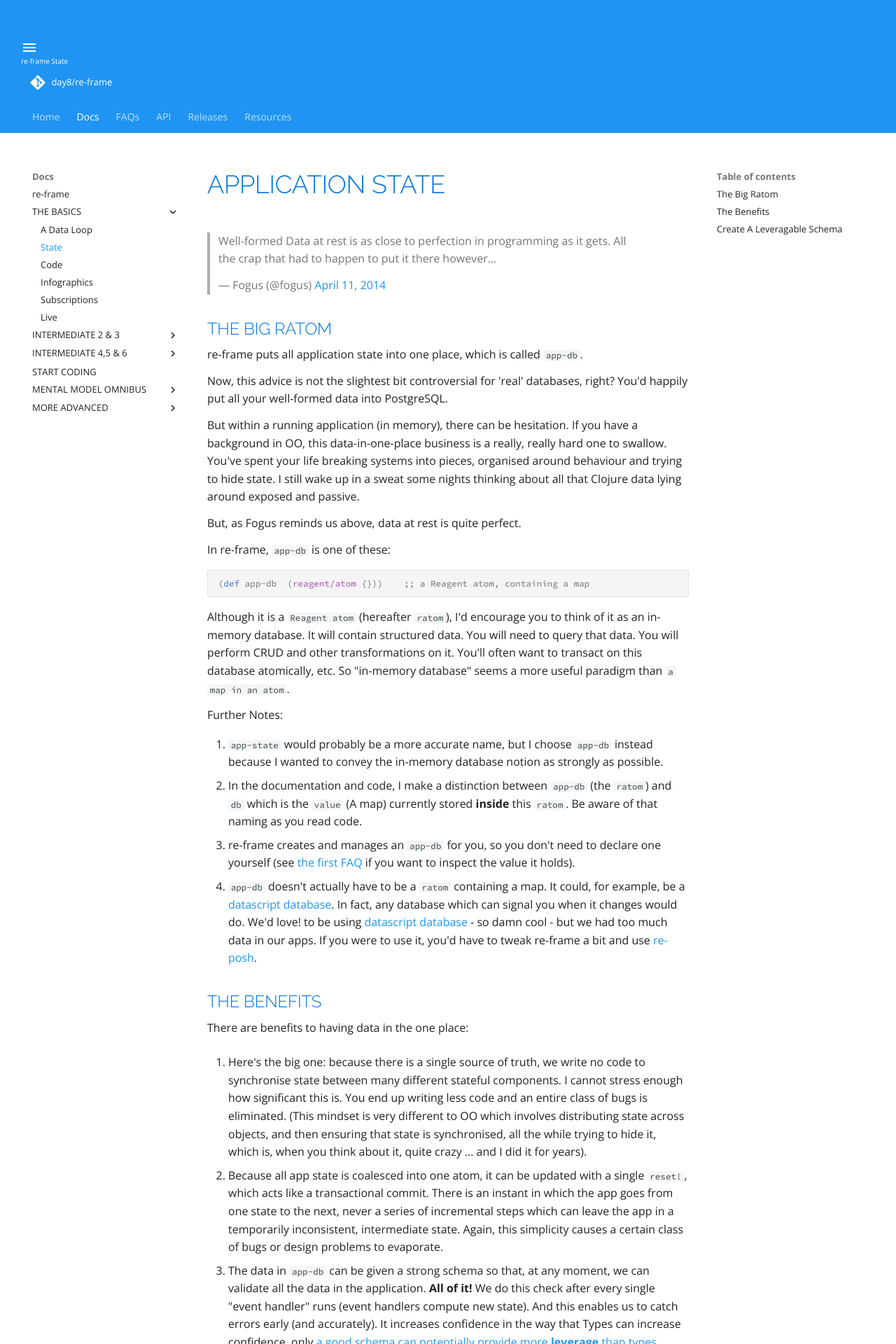
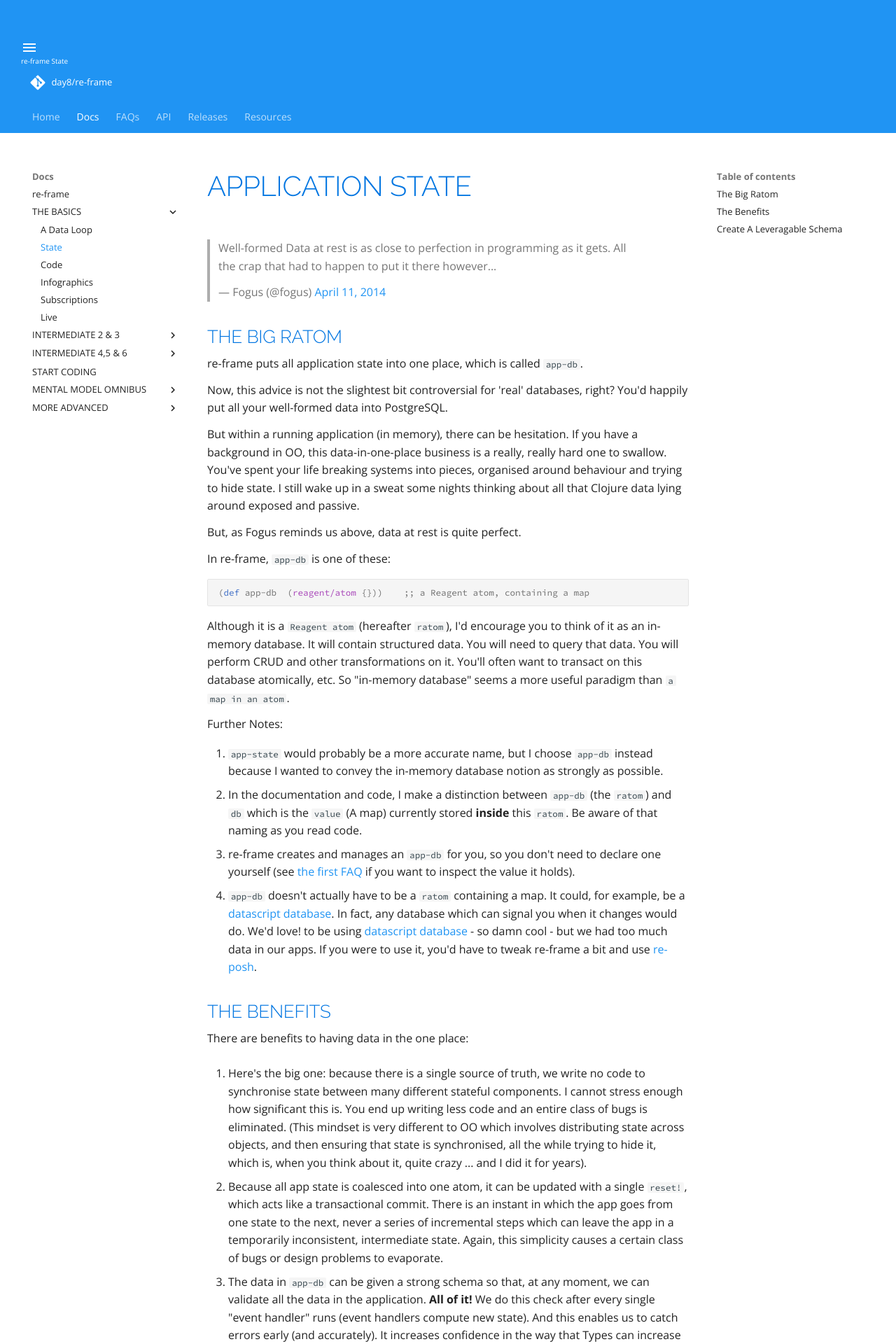
Before and after one commit to day8/re-frame, an MkDocs documentation site: the page built from docs/application-state.md, in a window 1280 px wide. Shown: the part 1167-3087 px from the top of the page at 70% size. Built offline with MkDocs 1.6.1 and Material for MkDocs 9.7.7, drawn with Linux system fonts in a browser that asks for light colours; comment, search, counter and statistics services are not loaded.

Commit message:
Update mkdocs.css

```diff
--- a/docs/stylesheets/mkdocs.css
+++ b/docs/stylesheets/mkdocs.css
@@ -18,31 +18,29 @@
 }
 
 
-/* Make the heading shades of blue.
+/* Headings will be blue and Raleway
 */
-.md-typeset h1 {
+.md-typeset h1,
+.md-typeset h2,
+.md-typeset h3 {
   color: #0075e1;
   font-family: Raleway, 'Open Sans', Helvetica, Arial, sans-serif;
-  font-size: 36px;
+}
+
+.md-typeset h1 {
+  font-size: 40px;
   text-transform: uppercase;
 }
 
-/* Make headings blue.
-   Trim whitespace above and below. In particular, less gap following paragraph. */
+/* Trim whitespace above and below. In particular, less gap following paragraph.
+*/
 .md-typeset h2 {
-  color: #0075e1;
-  font-family: Raleway, 'Open Sans', Helvetica, Arial, sans-serif;
-  font-size: 24px;
+  font-size: 26px;
   text-transform: uppercase;
 
   margin: 1.6rem 0 -0.2rem;
 }
 
-
-.md-typeset h3 {
-  color: #0075e1;
-  font-family: Raleway, 'Open Sans', Helvetica, Arial, sans-serif;
-}
 
 /* slightly smaller font in code blocks */
 .md-typeset code {
```
